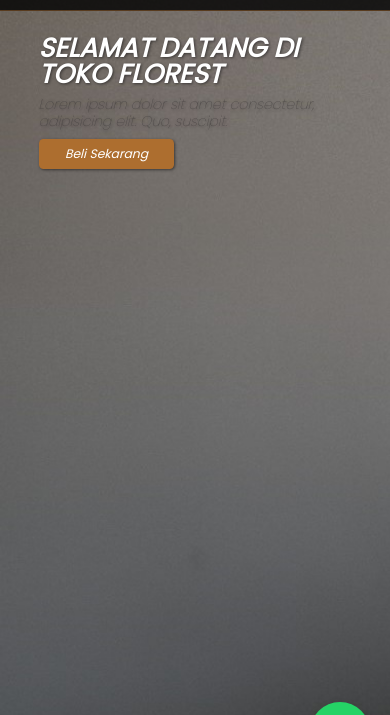
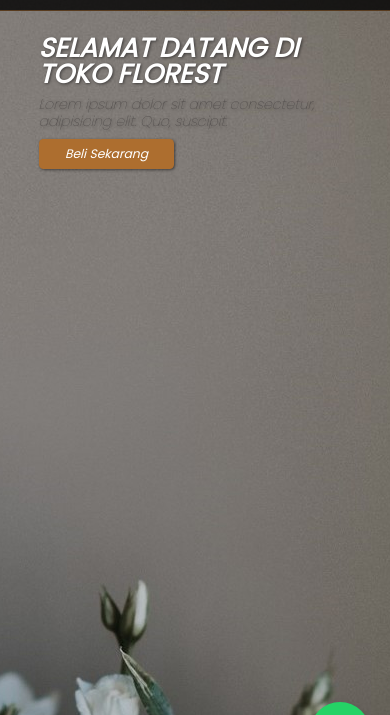
Before and after one commit to Adrian170718/Adrian.170718.github.io, a plain HTML site: page index.html in a window 390 px wide. Shown: the part 62-777 px from the top of the page. Drawn offline with nearby package versions, Linux system fonts and the light colour scheme.

Commit message:
Update style.css

```diff
--- a/style.css
+++ b/style.css
@@ -339,6 +339,11 @@ body {
     font-size: 62.5%;
   }
 
+  .hero {
+    background-size: auto;
+    background-position: center;
+  }
+
   #hamburger-menu {
     display: inline-block;
   }
```
